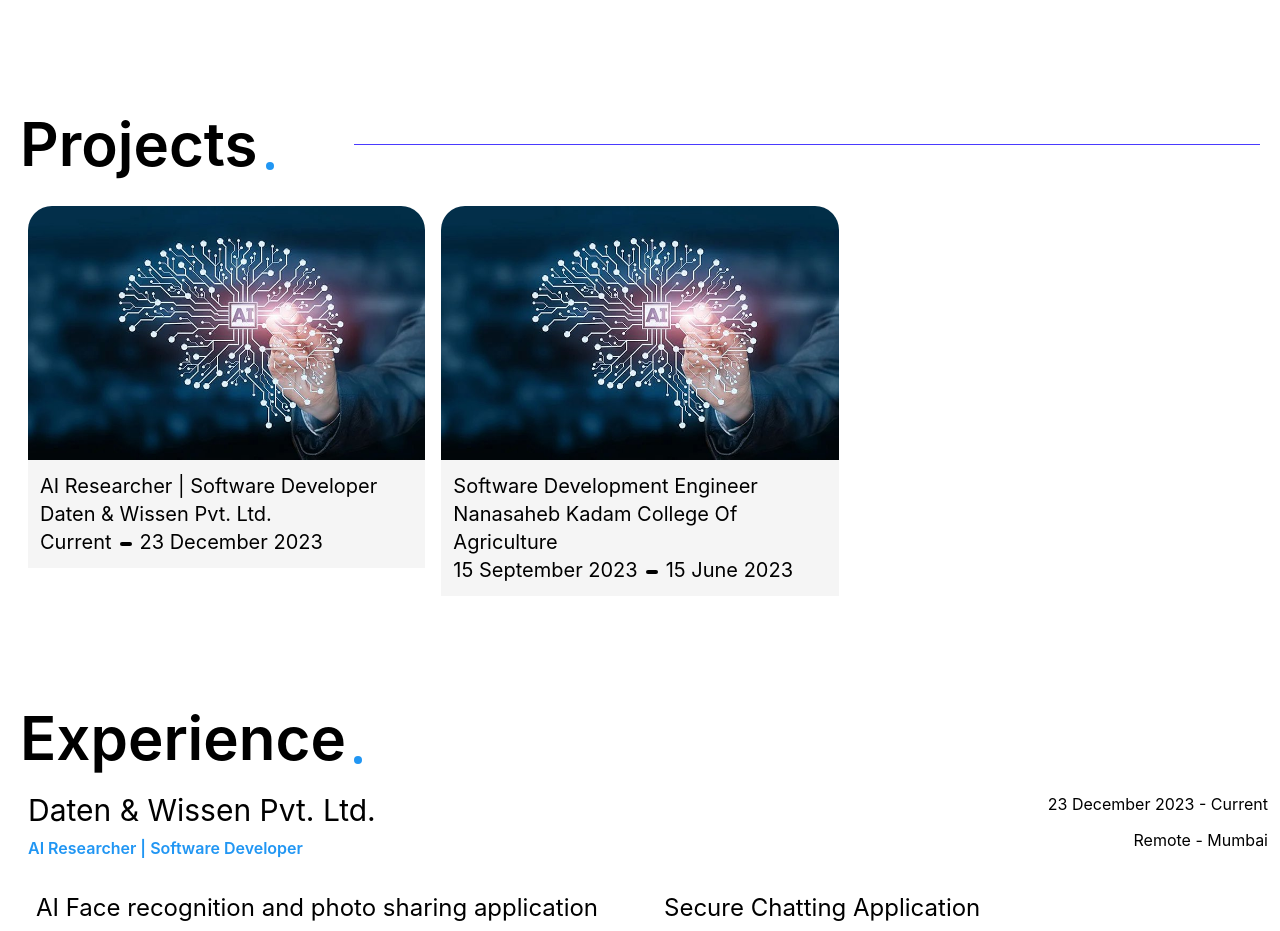
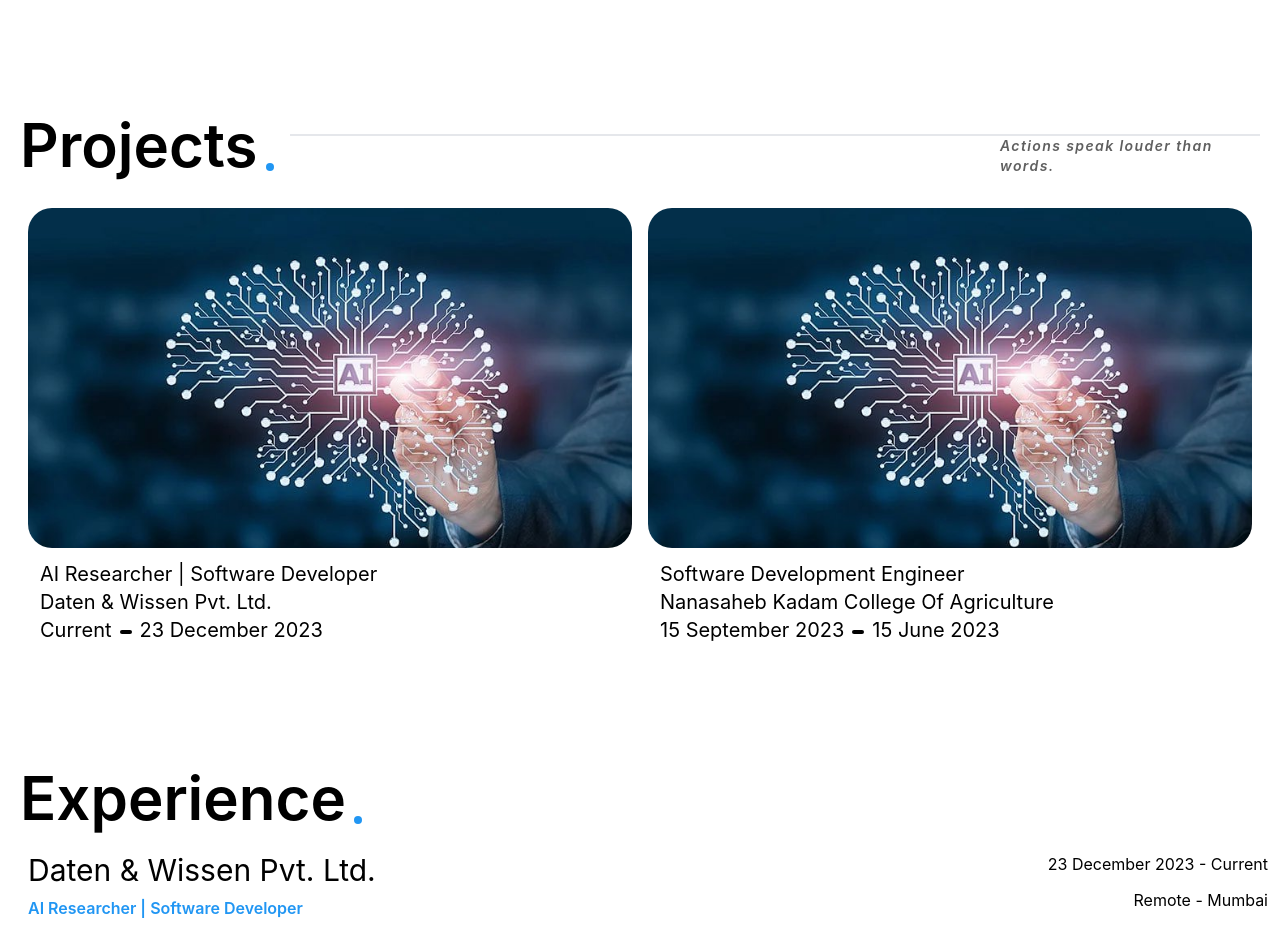
Before and after one commit to pathaksoham2003/SapZap, a React (Vite) app: page / in a window 1280 px wide. Shown: the part 800-1731 px from the top of the page. Built offline with nearby package versions, Linux system fonts and the light colour scheme.

Commit message:
Added line to ui

```diff
--- a/src/pages/Home/Projects/Project/index.jsx
+++ b/src/pages/Home/Projects/Project/index.jsx
@@ -5,10 +5,10 @@ import { AI } from '../../../../images'
 const Project = ({item}) => {
   return (
     <div className='flex flex-col m-2'>
-        <div className='rounded-tr-3xl rounded-tl-3xl overflow-hidden'>
+        <div className='rounded-3xl aspect-video overflow-hidden'>
             <img src={AI}/>
         </div>
-        <div className='p-3 bg-card'>
+        <div className='p-3'>
             <h2 className='text-heading text-xl'>{item.role}</h2>
             <h2 className='text-heading text-xl'>{item.companyName}</h2>
             <div className='flex items-end'>
--- a/src/pages/Home/Projects/index.jsx
+++ b/src/pages/Home/Projects/index.jsx
@@ -8,9 +8,11 @@ const Projects = () => {
       <div className="w-full my-2 py-4 flex justify-center items-center">
           <h2 className="flex items-end text-heading pr-4 w-auto text-6xl font-semibold">Projects<div className="h-2 ml-2 w-2 mb-1 rounded-full bg-primary"></div></h2>
 
-          <div className="h-[1px] w-full ml-16 bg-accent"></div>
+          <div className="w-full mt-5 pl-5 border-t-2 hidden sm:block">
+            <h2 className="text-sm w-[260px] text-subheading/80 font-semibold ml-auto italic tracking-widest">Actions speak louder than words.</h2>
+          </div>
         </div>
-        <div className="w-full grid grid-cols-1 sm:grid-cols-3 md:Grid-cols-4">
+        <div className="w-full grid grid-cols-1 sm:grid-cols-2 md:Grid-cols-2">
           {Companies.map(item=><Project item={item}/>)}
         </div>
       </div>
```
